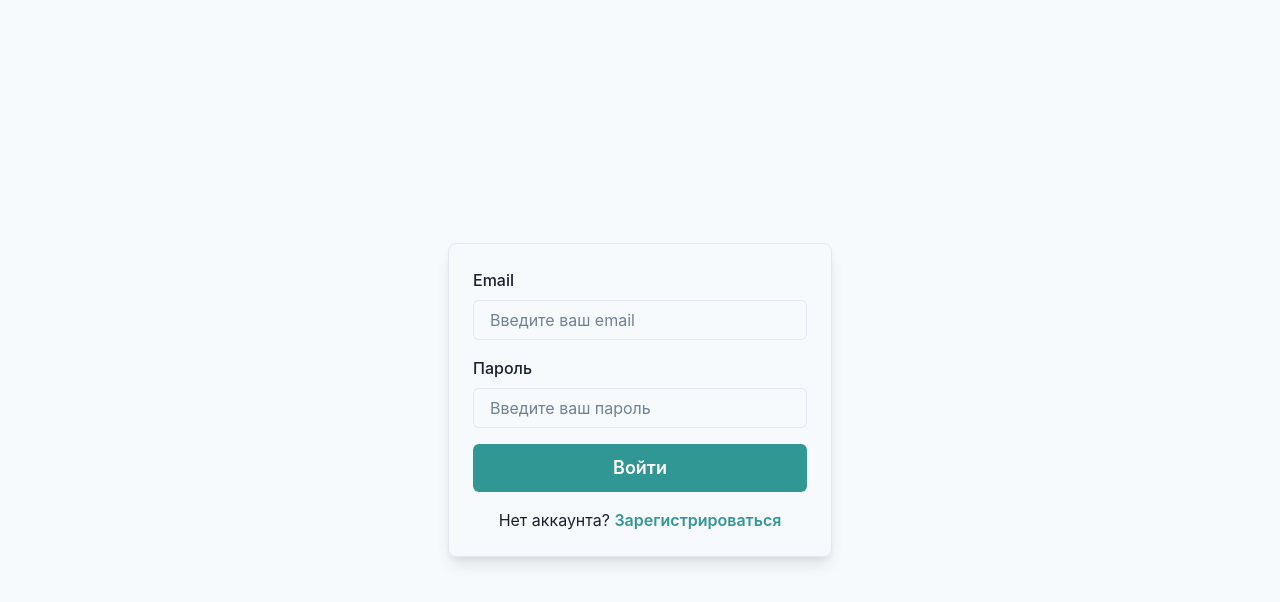
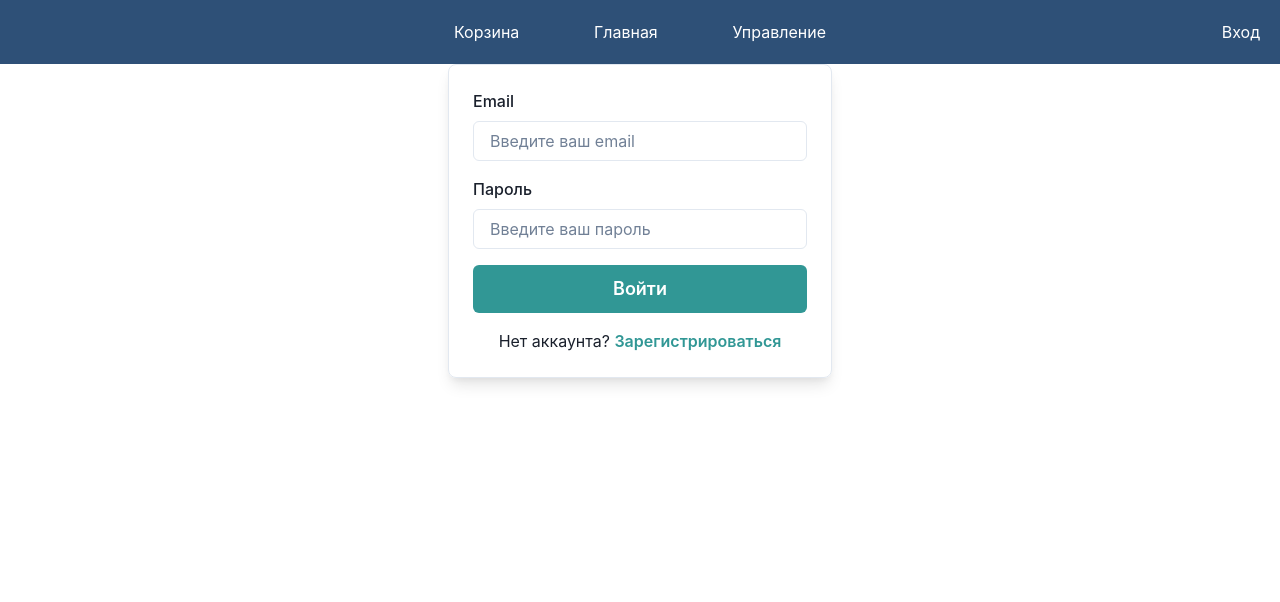
Before and after one commit to mamedbekovruslan/online-shop, a React (Vite) app: page /auth in a window 1280 px wide. Shown: the top 602 px of the page. Built offline with nearby package versions, Linux system fonts and the light colour scheme.

Commit message:
Сделать обертку + header

```diff
--- /dev/null
+++ b/src/components/header/header.jsx
@@ -0,0 +1,25 @@
+import { Box, Flex } from "@chakra-ui/react";
+import { Link } from "react-router-dom";
+
+export const Header = () => {
+  return (
+    <Flex w="100%" justifyContent="center" bg="#2E5077" padding={5}>
+      <Box w="30%" display="flex" justifyContent="space-between">
+        <Link to="/cart" style={{ color: "white" }}>
+          Корзина
+        </Link>
+        <Link to="/" style={{ color: "white" }}>
+          Главная
+        </Link>
+        <Link to="/manage-product" style={{ color: "white" }}>
+          Управление
+        </Link>
+      </Box>
+      <Box position="absolute" right="5">
+        <Link to="/auth" style={{ color: "white" }}>
+          Вход
+        </Link>
+      </Box>
+    </Flex>
+  );
+};
--- a/src/components/layout/layout.jsx
+++ b/src/components/layout/layout.jsx
@@ -1,16 +1,16 @@
 import { Box } from "@chakra-ui/react";
+import { Header } from "../header/header";
 
 export const Layout = ({ children }) => {
   return (
     <Box
-      minHeight="100vh"
+      // minHeight="100vh"
       display="flex"
       flexDirection="column"
       justifyContent="center"
       alignItems="center"
-      bg="gray.50" // фоновый цвет
-      p={4} // отступы
     >
+      <Header />
       {children}
     </Box>
   );
--- a/src/pages/auth/auth.jsx
+++ b/src/pages/auth/auth.jsx
@@ -43,7 +43,7 @@ export const Auth = () => {
     resolver: yupResolver(isRegistering ? registerSchema : loginSchema),
   });
 
-  const onSubmit = (data) => {
+  const onSubmit = (_) => {
     if (isRegistering) {
       toast({
         title: "Регистрация успешна",
```
Also changed, not shown: 1 other file (tests, documents, lock files or other folders).
